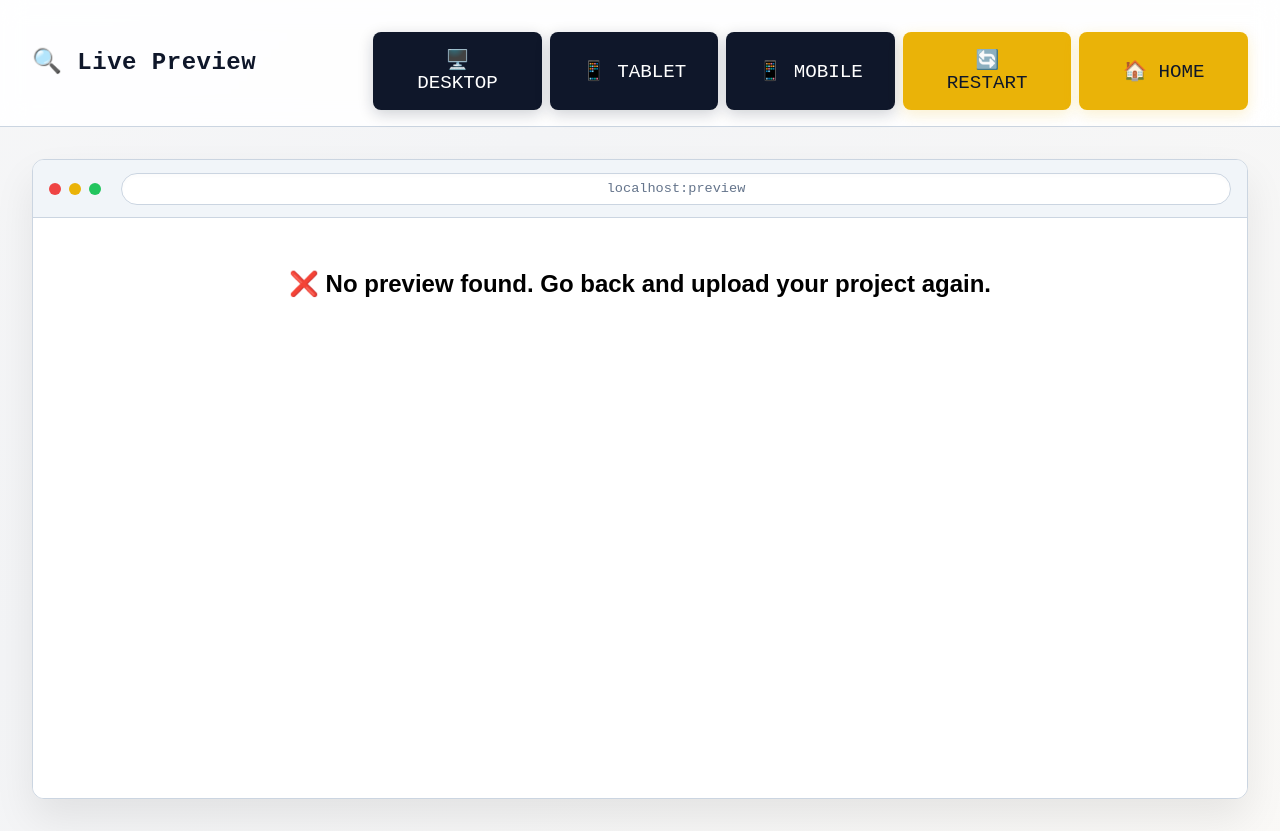
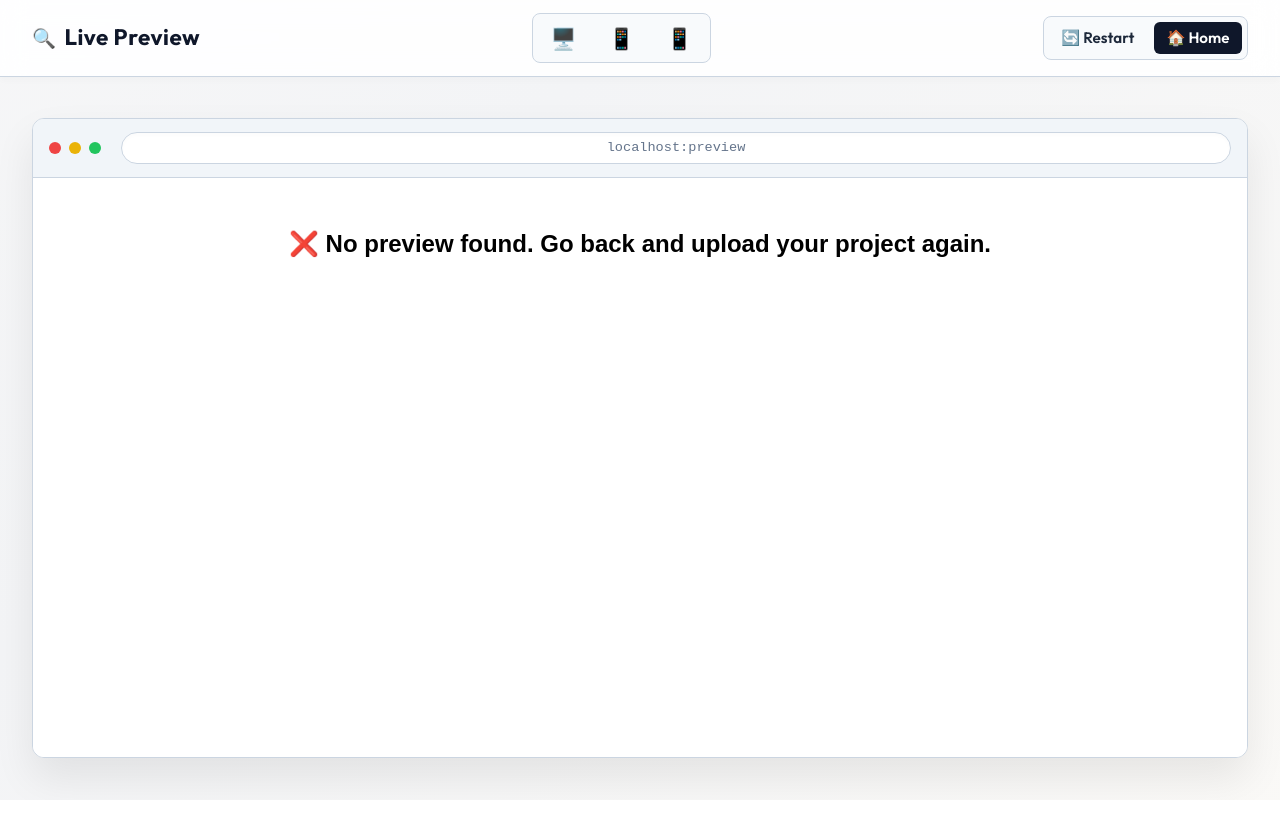
Before and after one commit to owsam22/previewer, a website built with Vite: page preview.html in a window 1280 px wide. After the commit the page ends 800 px from the top, so only its background shows below. Built offline with nearby package versions, Linux system fonts and the light colour scheme; a web font is replaced by a local one.

```diff
--- a/preview.html
+++ b/preview.html
@@ -18,7 +18,7 @@
     }
 
     .preview-header {
-      padding: 1rem 2rem;
+      padding: 0.8rem 2rem;
       background: var(--glass-bg);
       backdrop-filter: blur(12px);
       border-bottom: 1px solid var(--border-color);
@@ -28,18 +28,82 @@
       position: sticky;
       top: 0;
       z-index: 10;
+      box-shadow: 0 4px 6px rgba(0,0,0,0.02);
+    }
+
+    .header-left, .header-center, .header-right {
+      display: flex;
+      align-items: center;
     }
 
     .preview-header h1 {
-      font-family: 'DotGothic16', monospace;
-      font-size: 1.5rem;
+      font-family: 'Outfit', sans-serif;
+      font-size: 1.4rem;
+      font-weight: 700;
       color: var(--primary);
       margin: 0;
+      display: flex;
+      align-items: center;
+      gap: 8px;
+    }
+
+    .preview-header h1 .emoji {
+      font-size: 1.2rem;
     }
 
     .button-group {
       display: flex;
-      gap: 0.5rem;
+      gap: 0.4rem;
+      background: #f8fafc;
+      padding: 0.3rem;
+      border-radius: 8px;
+      border: 1px solid var(--border-color);
+    }
+
+    .preview-btn {
+      font-family: 'Outfit', sans-serif;
+      font-size: 1.3rem;
+      padding: 0.4rem 0.8rem;
+      background: transparent;
+      color: var(--text-light);
+      border: none;
+      border-radius: 6px;
+      cursor: pointer;
+      transition: all 0.2s ease;
+      display: flex;
+      align-items: center;
+      justify-content: center;
+    }
+
+    .preview-btn:hover {
+      background: #e2e8f0;
+      color: var(--text-main);
+      transform: translateY(-1px);
+    }
+
+    .preview-btn:active {
+      transform: translateY(1px);
+    }
+
+    .action-btn {
+      font-size: 0.95rem;
+      font-weight: 600;
+      gap: 6px;
+      color: var(--text-main);
+    }
+
+    .action-btn:hover {
+      background: #e2e8f0;
+    }
+
+    .primary-action {
+      background: var(--primary);
+      color: white;
+    }
+
+    .primary-action:hover {
+      background: var(--text-main);
+      color: white;
     }
 
     /* Device toggles */
@@ -126,19 +190,23 @@
       .button-group { flex-wrap: wrap; }
     }
 
-    .btn { margin: 0; }
+    /* Removed extra .btn styles */
   </style>
 </head>
 <body>
 
   <header class="preview-header">
-    <h1>🔍 Live Preview</h1>
-    <div class="button-group">
-      <button class="btn" onclick="setDevice('desktop')">🖥️ Desktop</button>
-      <button class="btn" onclick="setDevice('tablet')">📱 Tablet</button>
-      <button class="btn" onclick="setDevice('mobile')">📱 Mobile</button>
-      <button class="btn btn-home" onclick="restartPreview()">🔄 Restart</button>
-      <button class="btn btn-home" onclick="goHome()">🏠 Home</button>
+    <div class="header-left">
+      <h1><span class="emoji">🔍</span> Live Preview</h1>
+    </div>
+    <div class="header-center button-group">
+      <button class="preview-btn" onclick="setDevice('desktop')" title="Desktop">🖥️</button>
+      <button class="preview-btn" onclick="setDevice('tablet')" title="Tablet">📱</button>
+      <button class="preview-btn" onclick="setDevice('mobile')" title="Mobile">📱</button>
+    </div>
+    <div class="header-right button-group">
+      <button class="preview-btn action-btn" onclick="restartPreview()">🔄 Restart</button>
+      <button class="preview-btn action-btn primary-action" onclick="goHome()">🏠 Home</button>
     </div>
   </header>
 
```
Also changed, not shown: README.md.
